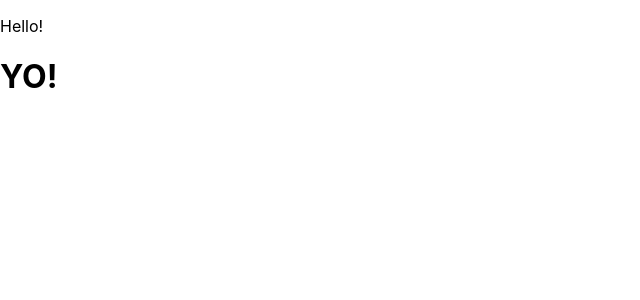
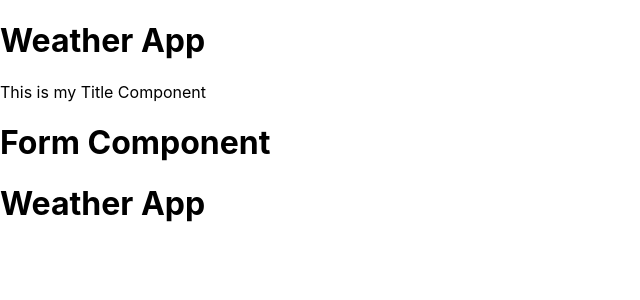
Before and after one commit to Dianac182/weather-app, a React (Create React App) app: page / in a window 1280 px wide. Shown: the top 300 px of the page, without its empty margins (0-640 px from the left). Built offline with nearby package versions, Linux system fonts and the light colour scheme.

Commit message:
Create Title, Form and Weather components

```diff
--- a/src/App.js
+++ b/src/App.js
@@ -29,12 +29,17 @@
 
 import React from "react";
 
+import Title from "./components/Title";
+import Form from "./components/Form";
+import Weather from "./components/Weather";
+
 class App extends React.Component {
   render() {
     return (
       <div>
-        <p>Hello!</p>
-        <h1>YO!</h1>
+        <Title />
+        <Form />
+        <Weather/>
       </div>
     );
   }
--- /dev/null
+++ b/src/components/Form.js
@@ -0,0 +1,13 @@
+import React from "react";
+
+class Form extends React.Component {
+  render() {
+    return (
+      <div>
+        <h1>Form Component</h1>
+      </div>
+    )
+  }
+}
+
+export default Form;
--- /dev/null
+++ b/src/components/Title.js
@@ -0,0 +1,14 @@
+import React from "react";
+
+class Title extends React.Component {
+  render() {
+    return (
+      <div>
+        <h1>Weather App</h1>
+        <p>This is my Title Component</p>
+      </div>
+    )
+  }
+}
+
+export default Title;
--- /dev/null
+++ b/src/components/Weather.js
@@ -0,0 +1,13 @@
+import React from "react";
+
+class Weather extends React.Component {
+  render() {
+    return (
+      <div>
+        <h1>Weather App</h1>
+      </div>
+    )
+  }
+}
+
+export default Weather;
```
